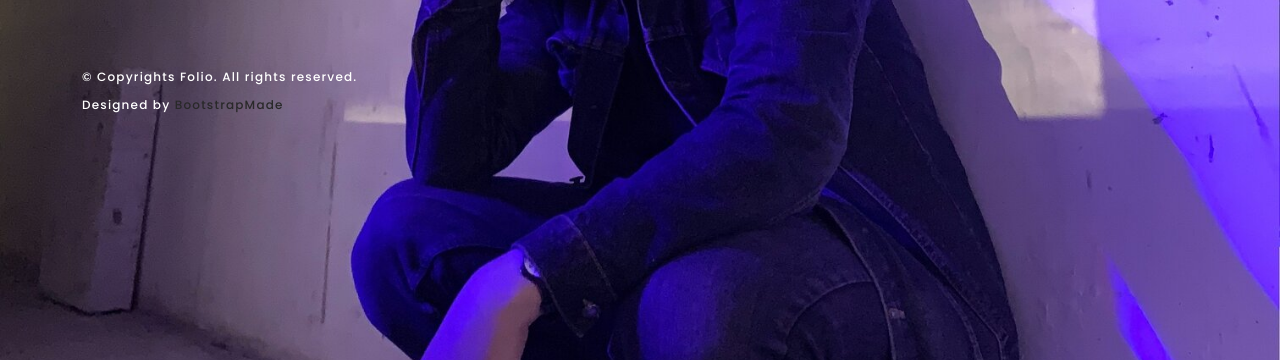
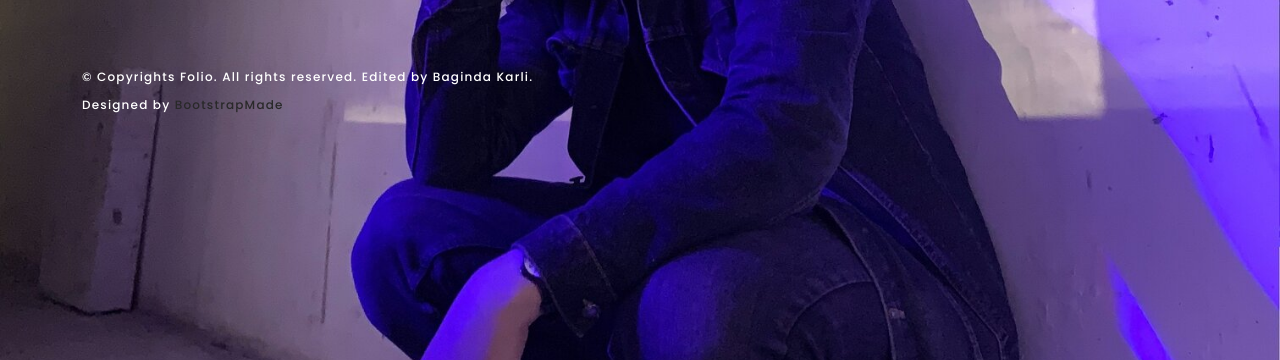
Before and after one commit to bagindakarli/bagindakarli.github.io, a plain HTML site: page index.html in a window 1280 px wide. Shown: the part 440-800 px from the top of the page. Drawn offline with nearby package versions, Linux system fonts and the light colour scheme; a web font is replaced by a local one.

Commit message:
Update index.html

```diff
--- a/index.html
+++ b/index.html
@@ -57,7 +57,7 @@
           <li><a href="https://open.spotify.com/playlist/3z88SHLtokvcjrP66um1Cg?si=a9739c53004a4b29" target="_blank"><i class="bi bi-music-note"></i></a></li>
         </ul>
 			  <footer id="footer" size="8px">
-			  <p>&copy; Copyrights Folio. All rights reserved.
+			  <p>&copy; Copyrights Folio. All rights reserved. Edited by Baginda Karli.
 			  <br> Designed by <a href="https://bootstrapmade.com/">BootstrapMade</a></p>
 			  </footer>
 
```
